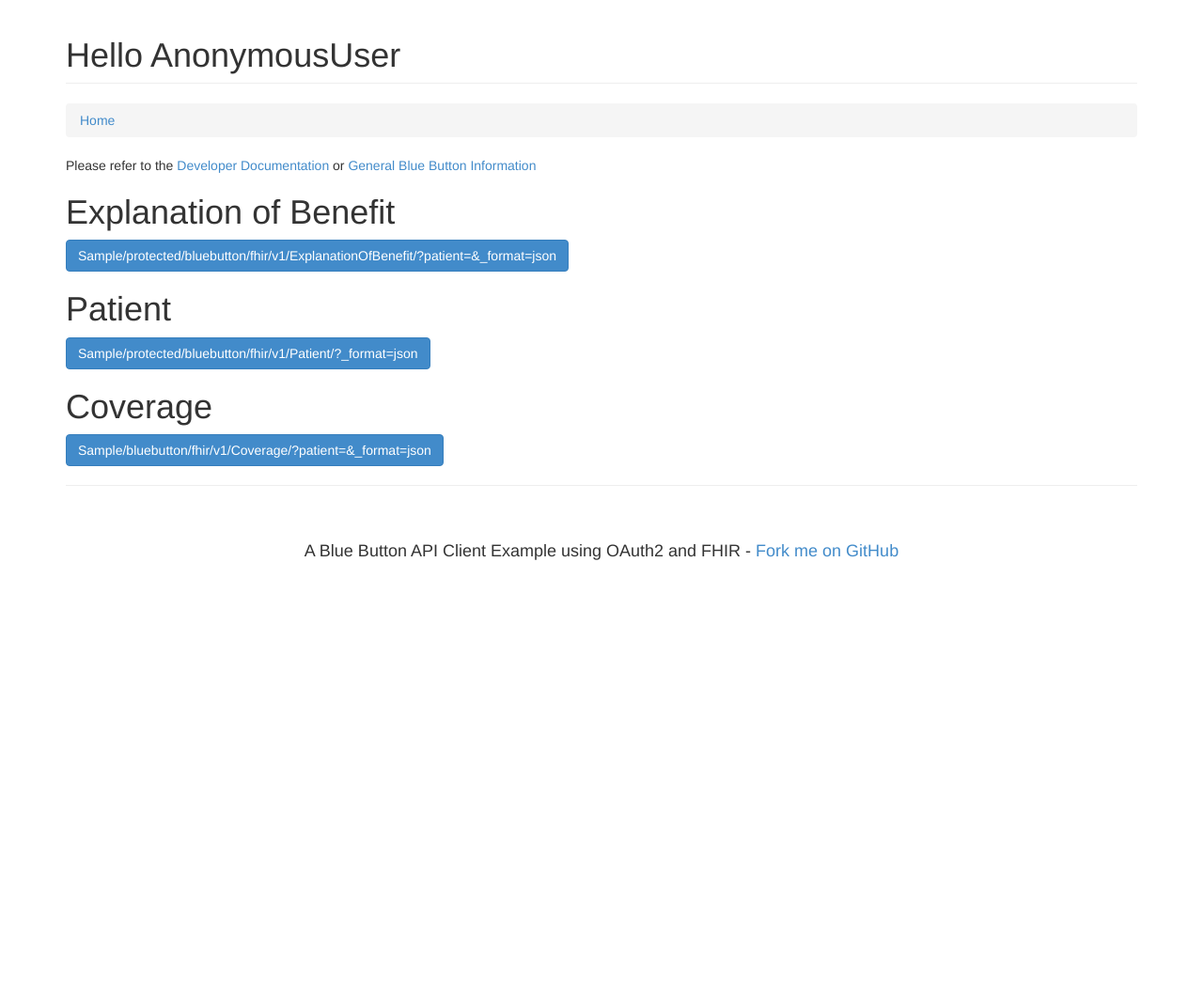
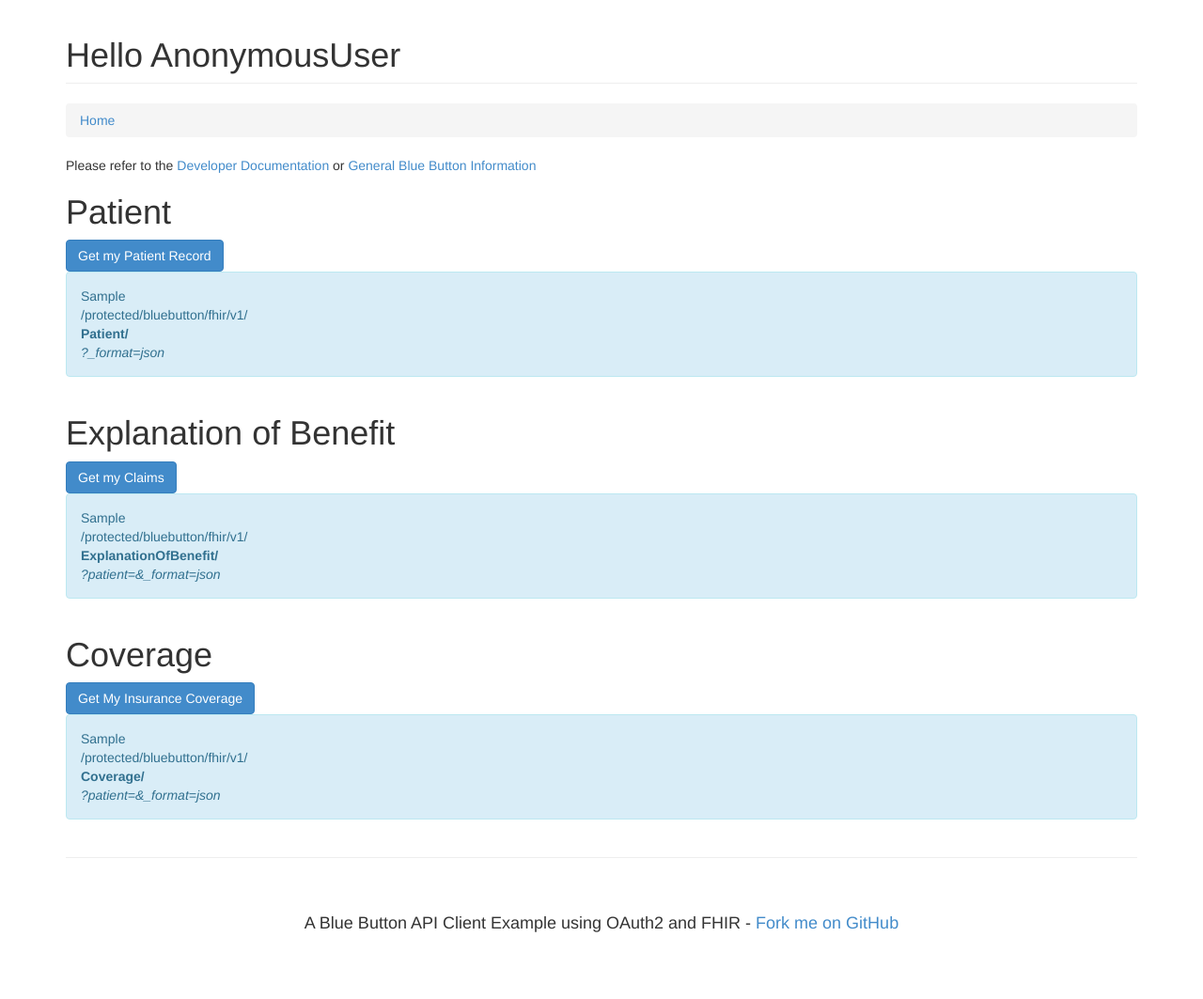
Before and after one commit to CMSgov/bluebutton-sample-client-django, a Django app: template bbc/apps/home/templates/authenticated-home.html in a window 1280 px wide. Shown: the part 51-1114 px from the top of the page at 94% size. Before the commit the page ends 647 px from the top, so only its background shows below. Run offline with Django 3.2, Linux system fonts and the light colour scheme; the template is opened without the code that fills it: most values are stand-ins (such as "Sample title", 1, 10 or a date in 2020); some libraries are stand-ins or nearby versions.

Commit message:
Converted to small buttons and added message box to show content of call This enables a better display on a small viewport. eg. phone browser.

```diff
--- a/bbc/apps/home/templates/authenticated-home.html
+++ b/bbc/apps/home/templates/authenticated-home.html
@@ -34,27 +34,55 @@
 <a href="http://go.cms.gov/bluebutton">General Blue Button Information</a>
         </div>
       </div>
+    	  <div class="row">
+        <div class="col-lg-12">
+			<h1>Patient</h1>
+<a href="{%url 'bbof_get_patient' %}"><button type="button" class="btn btn-primary">Get my Patient Record   </button> </a>
+		  <div class="col-lg-4-well">
+            <div class="alert alert-info">
+
+              <p>{{settings.OAUTH2IO_HOST}}<br/>
+                  /protected/bluebutton/fhir/v1/<br/>
+                  <b>Patient/{{request.user.username}}</b><br>
+                  <i>?_format=json</i></p>
+            </div>
+           </div>
+
+        </div>
+      </div>
+
 
 	    <div class="row">
         <div class="col-lg-12">
 			<h1>Explanation of Benefit</h1>
-<a href="{%url 'bbof_get_eob' %}"><button type="button" class="btn btn-primary">{{settings.OAUTH2IO_HOST}}/protected/bluebutton/fhir/v1/ExplanationOfBenefit/?patient={{request.user.username}}&_format=json</button> </a>
+<a href="{%url 'bbof_get_eob' %}"><button type="button" class="btn btn-primary">Get my Claims    </button> </a>
+		   <div class="col-lg-4-well">
+            <div class="alert alert-info">
 
+              <p>{{settings.OAUTH2IO_HOST}}<br/>
+                  /protected/bluebutton/fhir/v1/<br/>
+                  <b>ExplanationOfBenefit/</b><br/>
+                  <i>?patient={{request.user.username}}&_format=json</i></p>
+            </div>
+           </div>
         </div>
       </div>
 
-			    <div class="row">
-        <div class="col-lg-12">
-			<h1>Patient</h1>
-<a href="{%url 'bbof_get_patient' %}"><button type="button" class="btn btn-primary">{{settings.OAUTH2IO_HOST}}/protected/bluebutton/fhir/v1/Patient/{{request.user.username}}?_format=json</button> </a>
-
-
-        </div>
-      </div>
 	    <div class="row">
         <div class="col-lg-12">
 			<h1>Coverage</h1>
-<a href="{%url 'bbof_get_coverage' %}"><button type="button" class="btn btn-primary">{{settings.OAUTH2IO_HOST}}/bluebutton/fhir/v1/Coverage/?patient={{request.user.username}}&_format=json</button> </a>
+<a href="{%url 'bbof_get_coverage' %}"><button type="button" class="btn btn-primary">Get My Insurance Coverage   </button> </a>
+
+          <div class="col-lg-4-well">
+            <div class="alert alert-info">
+
+              <p>{{settings.OAUTH2IO_HOST}}<br/>
+                  /protected/bluebutton/fhir/v1/<br/>
+                  <b>Coverage/</b><br>
+                  <i>?patient={{request.user.username}}&_format=json</i></p>
+            </div>
+           </div>
+
 
         </div>
       </div>
```
